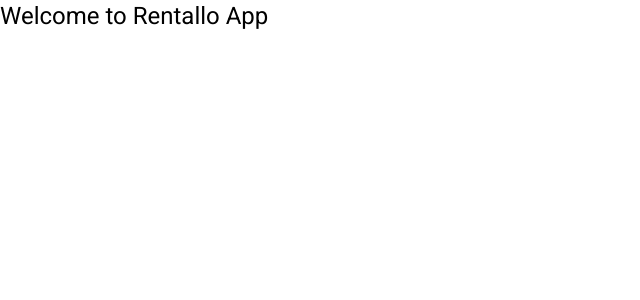
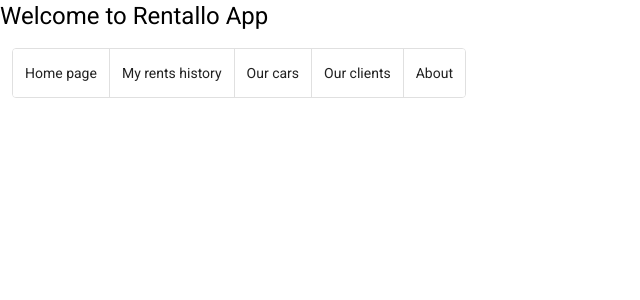
Before and after one commit to maciektutkaj/rentallo-app, an Angular app in the folder frontend/: page / in a window 1280 px wide. Shown: the top 300 px of the page, without its empty margins (0-640 px from the left). Built offline with nearby package versions, Linux system fonts and the light colour scheme; no server answers.

Commit message:
[change] - navigation-bar with proposal of pages

```diff
--- a/frontend/src/app/components/app/app.component.html
+++ b/frontend/src/app/components/app/app.component.html
@@ -1,2 +1,3 @@
 <app-top-bar></app-top-bar>
+<app-navigation-bar></app-navigation-bar>
 <app-cars></app-cars>
--- /dev/null
+++ b/frontend/src/app/components/navigation-bar/navigation-bar.component.css
@@ -0,0 +1,3 @@
+mat-button-toggle-group {
+  margin-left: 12px;
+}
--- /dev/null
+++ b/frontend/src/app/components/navigation-bar/navigation-bar.component.html
@@ -0,0 +1,12 @@
+<div>
+  <p>
+    <mat-button-toggle-group name="fontStyle" aria-label="Font Style">
+      <mat-button-toggle>Home page</mat-button-toggle>
+      <mat-button-toggle>My rents history</mat-button-toggle>
+      <mat-button-toggle>Our cars</mat-button-toggle>
+      <mat-button-toggle>Our clients</mat-button-toggle>
+      <mat-button-toggle>About</mat-button-toggle>
+    </mat-button-toggle-group>
+  </p>
+
+</div>
```
Also changed, not shown: frontend/src/app/components/app.module.ts (+6 -2 lines), frontend/src/app/components/navigation-bar/navigation-bar.component.ts (added, +10 -0 lines), 1 other file (tests, documents, lock files or other folders).
